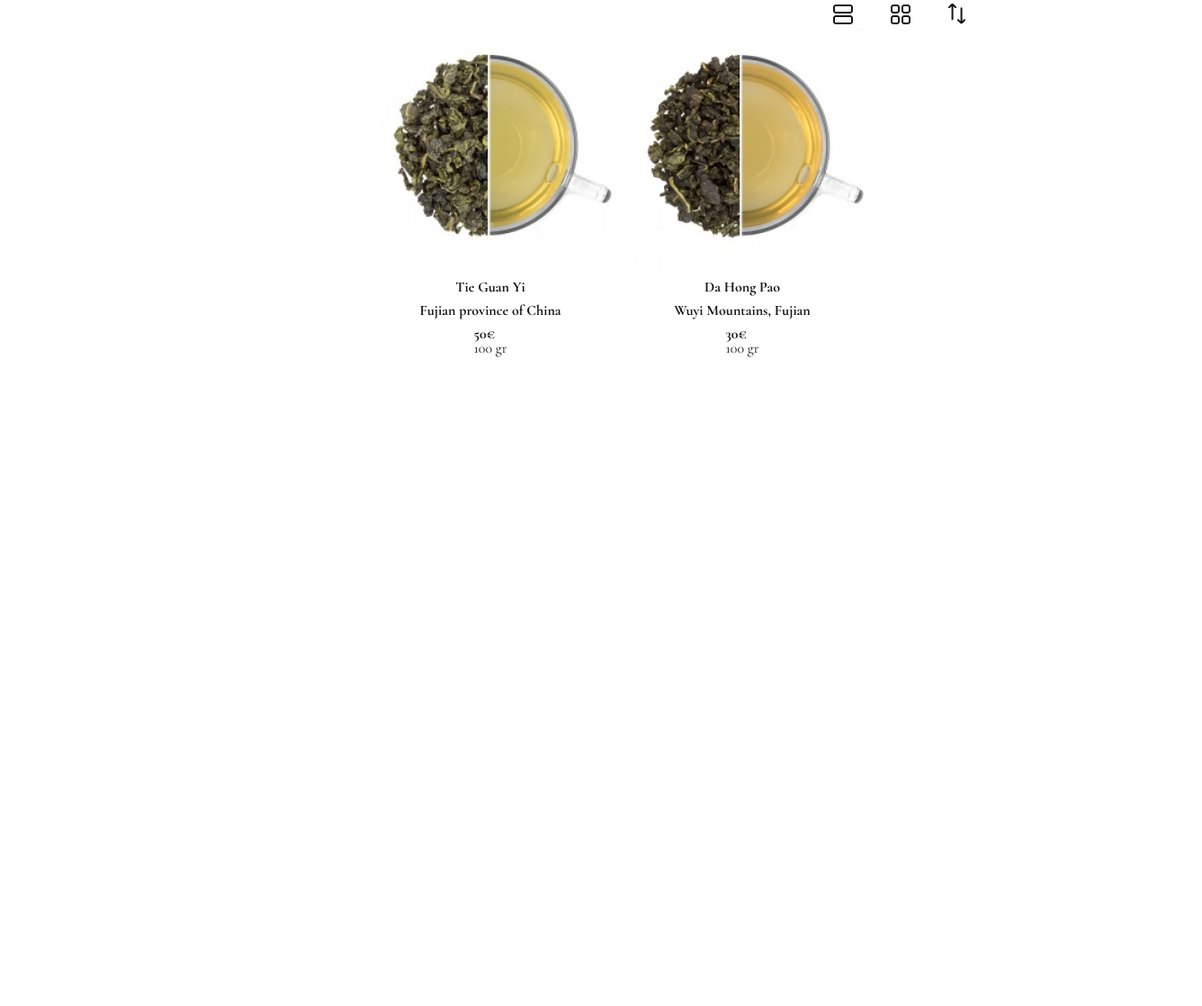
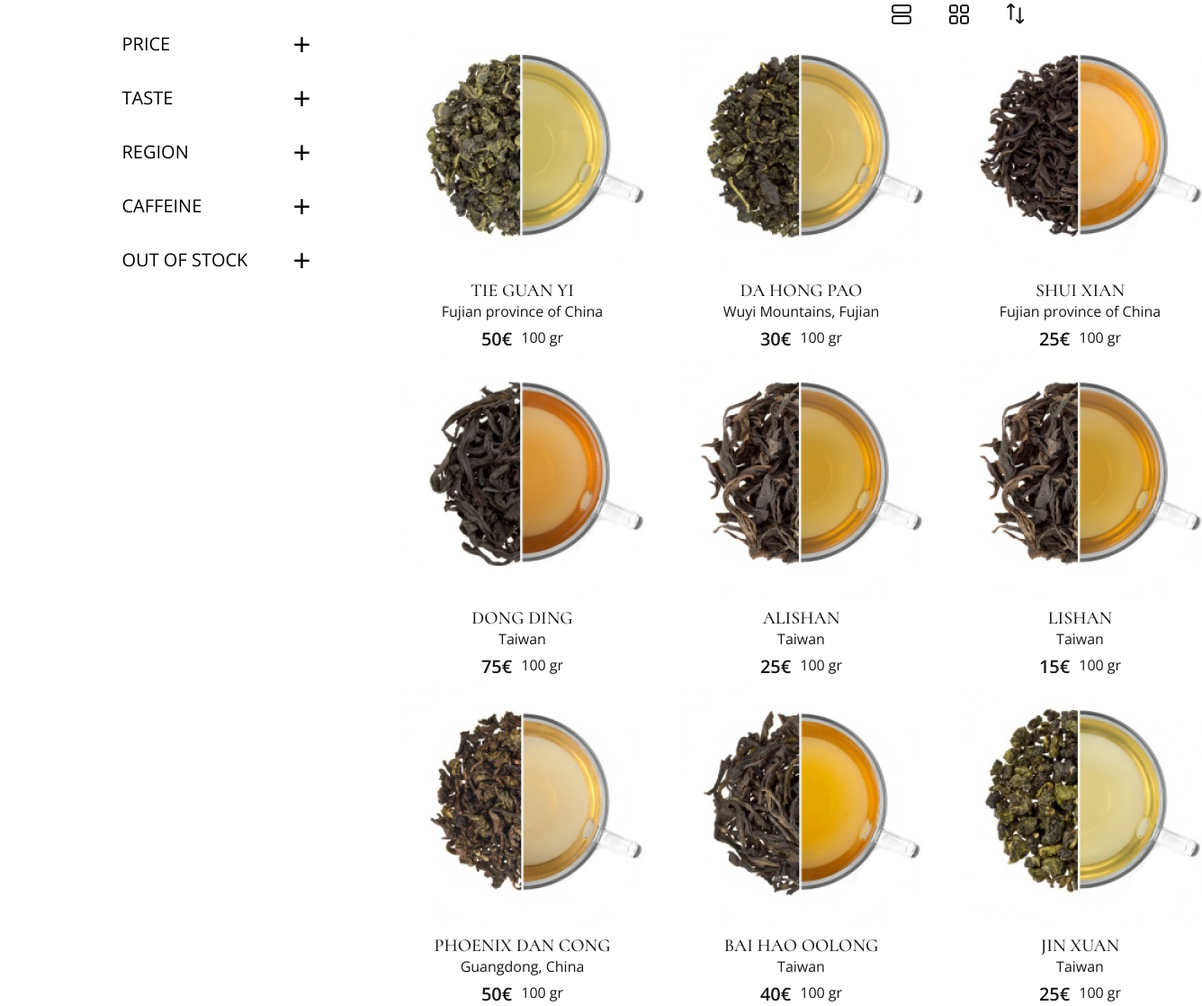
Before and after one commit to roman-tsekhmistro/TeaLuxe, a plain HTML site: page catalogue.html in a window 1280 px wide. Shown: the part 669-1787 px from the top of the page at 90% size, 1336 px wide, since content can reach past the window. Before the commit the page ends 1164 px from the top, so only its background shows below. Drawn offline with nearby package versions, Linux system fonts and the light colour scheme.

Commit message:
Start do filters block

```diff
--- a/catalogue.html
+++ b/catalogue.html
@@ -161,7 +161,14 @@
 			</ul>
 
 			<div class="catalogue">
-				<aside class="catalogue__filters"></aside>
+				<aside class="catalogue__filters">
+					<button class="filters__btn">Price</button>
+					<!-- <div class="filters__price--inner"></div> -->
+					<button class="filters__btn">Taste</button>
+					<button class="filters__btn">Region</button>
+					<button class="filters__btn">Caffeine</button>
+					<button class="filters__btn">Out of stock</button>
+				</aside>
 				<ul class="catalogue__list" id="tea-catalogue"></ul>
 			</div>
 		</main>
--- a/css/catalogue-page/sections/catalogue.css
+++ b/css/catalogue-page/sections/catalogue.css
@@ -1,24 +1,73 @@
 .catalogue {
 	display: flex;
 	justify-content: space-between;
+	gap: 0 100px;
 
 	padding-bottom: 100px;
+
+	color: var(--black-color);
 }
 
 .catalogue__filters {
+	display: flex;
+	flex-direction: column;
+	gap: 25px 0;
+
 	min-width: 210px;
+}
+
+.filters__btn {
+	padding: 0;
+
+	position: relative;
+
+	max-width: 210px;
+	width: 100%;
+
+	display: flex;
+	align-items: center;
+	justify-content: space-between;
+
+	cursor: pointer;
+
+	border: none;
+	background-color: #ffffff;
+
+	font-family: var(--open-sans);
+	font-size: 20px;
+	font-weight: 400;
+	text-transform: uppercase;
+
+	transition: 0.4s;
+}
+
+.filters__btn:after {
+	content: '\002B';
+
+	font-size: 35px;
+	font-weight: 300;
+	line-height: 35px;
+
+	transition: content 0.4s;
+}
+
+.active:after {
+	content: '\2212';
 }
 
 .catalogue__list {
 	display: flex;
+	justify-content: flex-end;
 	flex-wrap: wrap;
-	gap: 0 10px;
+	gap: 0 40px;
 
 	min-width: 890px;
 	max-height: 1606px;
 }
 
 .catalogue__list--item {
+	font-family: var(--open-sans);
+
 	max-width: 270px;
 	max-height: 364px;
 
@@ -28,5 +77,48 @@
 	display: flex;
 	flex-direction: column;
 	align-items: center;
+}
+
+.list__item--img {
+	max-width: 270px;
+	max-height: 270px;
+
+	height: 100%;
+	width: 100%;
+	object-fit: cover;
+}
+
+.list__item--title {
+	margin-top: 10px;
+
+	font-family: var(--cormorant);
+	font-size: 20px;
+	font-weight: 500;
+	line-height: normal;
+	text-transform: uppercase;
+}
+
+.list__item--subtitle {
+	font-size: 16px;
+	font-style: normal;
+	font-weight: 300;
+	line-height: normal;
+}
+
+.list__item--footer {
+	margin-top: 10px;
+
+	display: flex;
+	align-items: flex-start;
 	gap: 10px;
 }
+
+.list__item--price {
+	font-size: 20px;
+	font-weight: 600;
+}
+
+.list__item--weight {
+	font-size: 16px;
+	font-weight: 300;
+}
--- a/css/catalogue-page/style.css
+++ b/css/catalogue-page/style.css
@@ -3,5 +3,5 @@
 @import url('sections/catalogue.css');
 
 body {
-	margin: 0 200px;
+	margin: 0 135.5px;
 }
--- a/js/catalogue.js
+++ b/js/catalogue.js
@@ -11,6 +11,76 @@ const teaForCatalogue = [
 		teaName: 'Da Hong Pao',
 		teaDescription: 'Wuyi Mountains, Fujian',
 		price: '30€ ',
+		weight: '100 gr',
+	},
+	{
+		img: '../images/catalogue-page/tea-img/shui-xian.png',
+		teaName: 'Shui Xian',
+		teaDescription: 'Fujian province of China',
+		price: '25€ ',
+		weight: '100 gr',
+	},
+	{
+		img: '../images/catalogue-page/tea-img/dong-ding.png',
+		teaName: 'Dong Ding',
+		teaDescription: 'Taiwan',
+		price: '75€ ',
+		weight: '100 gr',
+	},
+	{
+		img: '/images/catalogue-page/tea-img/alishan.png',
+		teaName: 'Alishan',
+		teaDescription: 'Taiwan',
+		price: '25€ ',
+		weight: '100 gr',
+	},
+	{
+		img: '/images/catalogue-page/tea-img/lishan.png',
+		teaName: 'Lishan',
+		teaDescription: 'Taiwan',
+		price: '15€ ',
+		weight: '100 gr',
+	},
+	{
+		img: '/images/catalogue-page/tea-img/phoenix-dan-cong.png',
+		teaName: 'Phoenix Dan Cong',
+		teaDescription: 'Guangdong, China',
+		price: '50€ ',
+		weight: '100 gr',
+	},
+	{
+		img: '/images/catalogue-page/tea-img/bai-hao-oolong.png',
+		teaName: 'Bai Hao Oolong',
+		teaDescription: 'Taiwan',
+		price: '40€ ',
+		weight: '100 gr',
+	},
+	{
+		img: '/images/catalogue-page/tea-img/jin-xuan.png',
+		teaName: 'Jin Xuan',
+		teaDescription: 'Taiwan',
+		price: '25€ ',
+		weight: '100 gr',
+	},
+	{
+		img: '/images/catalogue-page/tea-img/gui-fei.png',
+		teaName: 'Gui Fei',
+		teaDescription: 'Taiwan',
+		price: '75€ ',
+		weight: '100 gr',
+	},
+	{
+		img: '/images/catalogue-page/tea-img/oriental-beauty.png',
+		teaName: 'Oriental Beauty',
+		teaDescription: 'Taiwan',
+		price: '10€ ',
+		weight: '100 gr',
+	},
+	{
+		img: '/images/catalogue-page/tea-img/tie-luo-han.png',
+		teaName: 'Tie Luo Han',
+		teaDescription: 'Wuyi Mountains, Fujian, China',
+		price: '25€ ',
 		weight: '100 gr',
 	},
 ];
@@ -38,6 +108,7 @@ const createCatalogueItem = (tea) => {
 const createItemImg = (pathToImg) => {
 	const catalogueItemImg = document.createElement('img');
 
+	catalogueItemImg.classList.add('list__item--img');
 	catalogueItemImg.src = pathToImg;
 
 	return catalogueItemImg;
@@ -46,6 +117,7 @@ const createItemImg = (pathToImg) => {
 const createItemTitle = (title) => {
 	const itemTitle = document.createElement('h2');
 
+	itemTitle.classList.add('list__item--title');
 	itemTitle.innerHTML = title;
 
 	return itemTitle;
@@ -54,6 +126,7 @@ const createItemTitle = (title) => {
 const createItemSubtitle = (subtitle) => {
 	const itemSubtitle = document.createElement('h3');
 
+	itemSubtitle.classList.add('list__item--subtitle');
 	itemSubtitle.innerHTML = subtitle;
 
 	return itemSubtitle;
@@ -62,6 +135,7 @@ const createItemSubtitle = (subtitle) => {
 const createItemPrice = (price) => {
 	const itemPrice = document.createElement('h4');
 
+	itemPrice.classList.add('list__item--price');
 	itemPrice.innerHTML = price;
 
 	return itemPrice;
@@ -70,6 +144,7 @@ const createItemPrice = (price) => {
 const createItemWeight = (weight) => {
 	const itemWeight = document.createElement('p');
 
+	itemWeight.classList.add('list__item--weight');
 	itemWeight.innerHTML = weight;
 
 	return itemWeight;
@@ -78,10 +153,28 @@ const createItemWeight = (weight) => {
 const createItemFooter = (item) => {
 	const itemFooter = document.createElement('div');
 
+	itemFooter.classList.add('list__item--footer');
 	itemFooter.appendChild(createItemPrice(item.price));
 	itemFooter.appendChild(createItemWeight(item.weight));
 
 	return itemFooter;
 };
 
+function addActionsForFiltersBtn() {
+	const filtersButtons = document.getElementsByClassName('filters__btn');
+
+	for (i = 0; i < filtersButtons.length; i++) {
+		filtersButtons[i].addEventListener('click', function () {
+			this.classList.toggle('active');
+			var panel = this.nextElementSibling;
+			if (panel.style.maxHeight) {
+				panel.style.maxHeight = null;
+			} else {
+				panel.style.maxHeight = panel.scrollHeight + 'px';
+			}
+		});
+	}
+}
+
 createCatalogueItems();
+addActionsForFiltersBtn();
```
